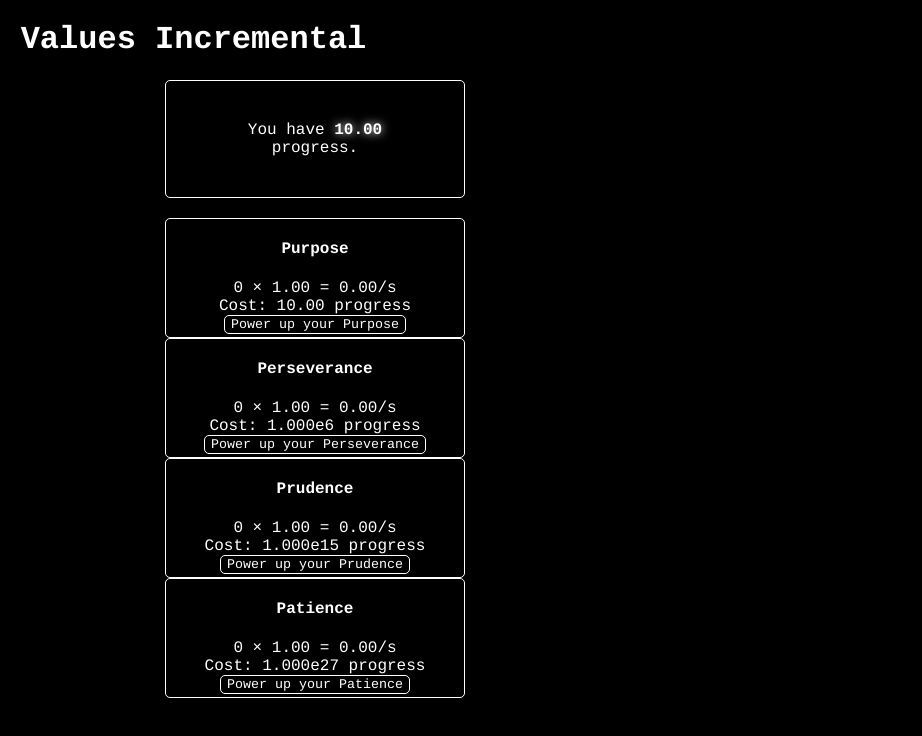
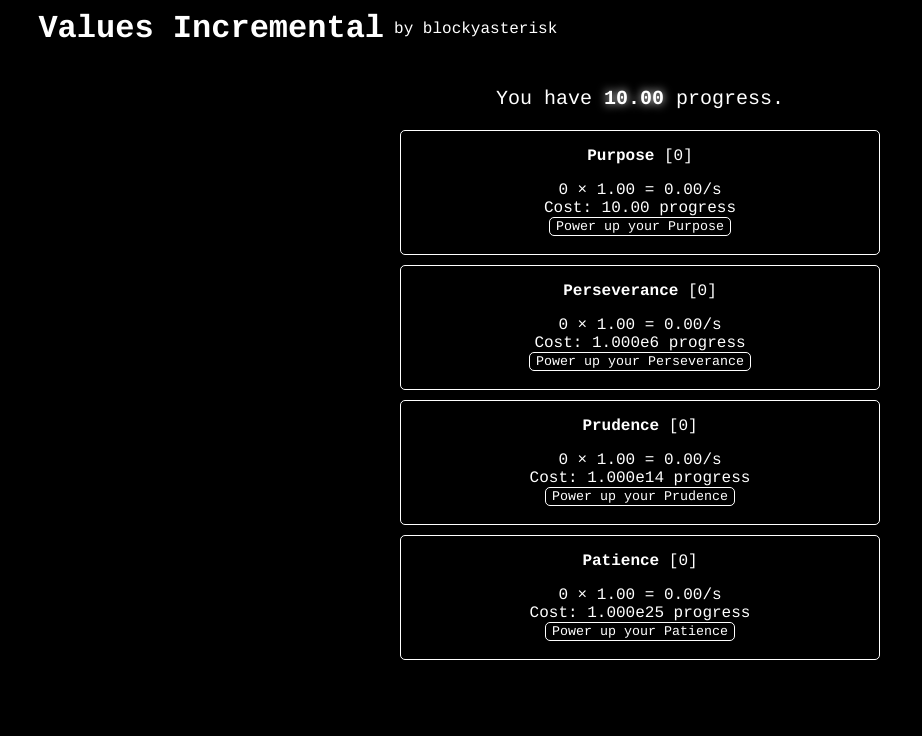
Before and after one commit to blockyasterisk/Values-Incremental, a plain HTML site: page index.html in a window 1280 px wide. Shown: the whole page, without its empty margins (0-922 px from the left). Drawn offline with nearby package versions, Linux system fonts and the light colour scheme.

Commit message:
Add files via upload

```diff
--- a/css/style.css
+++ b/css/style.css
@@ -7,44 +7,70 @@
     box-sizing: border-box;
 }
 
+html, body {
+    height: 100%;
+    margin: 0;
+}
+
+body {
+    margin: 0;
+}
+
 button {
     border: 1px solid white;
     border-radius: 5px;
+    margin-bottom: 3px;
+}
+
+#title {
+    margin-left: 3%;
+    display: flex;
+    align-items: center;
+    gap: 10px;
+}
+
+#title h1 {
+    display: inline;
+    margin: 10px 0;
 }
 
 #app {
-    width: 950px;
-    margin: auto;
+    width: min(950px, 90vw);
+    margin: 0 auto;
+    text-align: center;
 }
 
 .currency-container, .producers-container {
     display: flex;
-    justify-content: space-between;
+    justify-content: center;
+    gap: 10px;
 }
 
 .progress-currency {
-    width: 300px;
-    border: 1px solid white;
+    font-size: 20px;
+    width: 500px;
     border-radius: 5px;
     text-align: center;
-    padding: 40px;
+    padding-top: 30px;
+    padding-bottom: 10px;
 }
 
 .generators-container {
     display: flex;
     flex-direction: column;
-    margin-top: 20px;
+    align-items: center;
+    margin-top: 5px;
 }
 
 .generator {
     border: 1px solid white;
     border-radius: 5px;
-    width: 300px;
-    height: 120px;
+    width: 480px;
+    height: 125px;
     text-align: center;
+    margin: 5px;
 }
 
 .generator-cost {
     display: block;
-
 }
--- a/index.html
+++ b/index.html
@@ -9,8 +9,9 @@
 </head>
 
 <body>
-    <h1 style="margin-left: 1%">Values Incremental</h1>
-
+    <div id="title">
+        <h1>Values Incremental</h1> by blockyasterisk
+    </div>
     <div id="app">
         <div class="currency-container">
             <div class="progress-currency">
@@ -30,11 +31,11 @@
 
     <script src="https://code.jquery.com/jquery-3.6.0.min.js"></script>
     <script src="https://unpkg.com/vue@3/dist/vue.global.js"></script>
+    <script src="js/components/generator.js"></script>
     <script src="js/generator.js"></script>
     <script src="js/player.js"></script>
     <script src="js/loop.js"></script>
     <script src="js/format.js"></script>
-    <script src="js/components/generator.js"></script>
     <script src="js/index.js"></script>
 </body>
 
--- a/js/components/generator.js
+++ b/js/components/generator.js
@@ -10,7 +10,7 @@ const GeneratorComponent = {
     },
     template: `
     <div>
-        <h4>{{ generator.name }}</h4>
+        <p><b>{{ generator.name }}</b> [{{ generator.bought }}]</p>
         <span class="generator-amount">{{ format(generator.amount, 0) }}</span>
         <span class="generator-multiplier"> &times; {{ format(generator.multiplier, 2) }}</span>
         <span class="generator-prod-per-sec"> = {{ format(generator.productionPerSecond, 2) }}/s</span>
--- a/js/player.js
+++ b/js/player.js
@@ -26,7 +26,7 @@ player.virtues.push(new Generator({
 }));
 player.virtues.push(new Generator({
     name: "Prudence",
-    cost: 1e15,
+    cost: 1e14,
     costMult: 4.25,
     scaleStart: 15,
     scaleFactor: 10,
@@ -36,7 +36,7 @@ player.virtues.push(new Generator({
 }));
 player.virtues.push(new Generator({
     name: "Patience",
-    cost: 1e27,
+    cost: 1e25,
     costMult: 5.5,
     scaleStart: 15,
     scaleFactor: 10,
```
